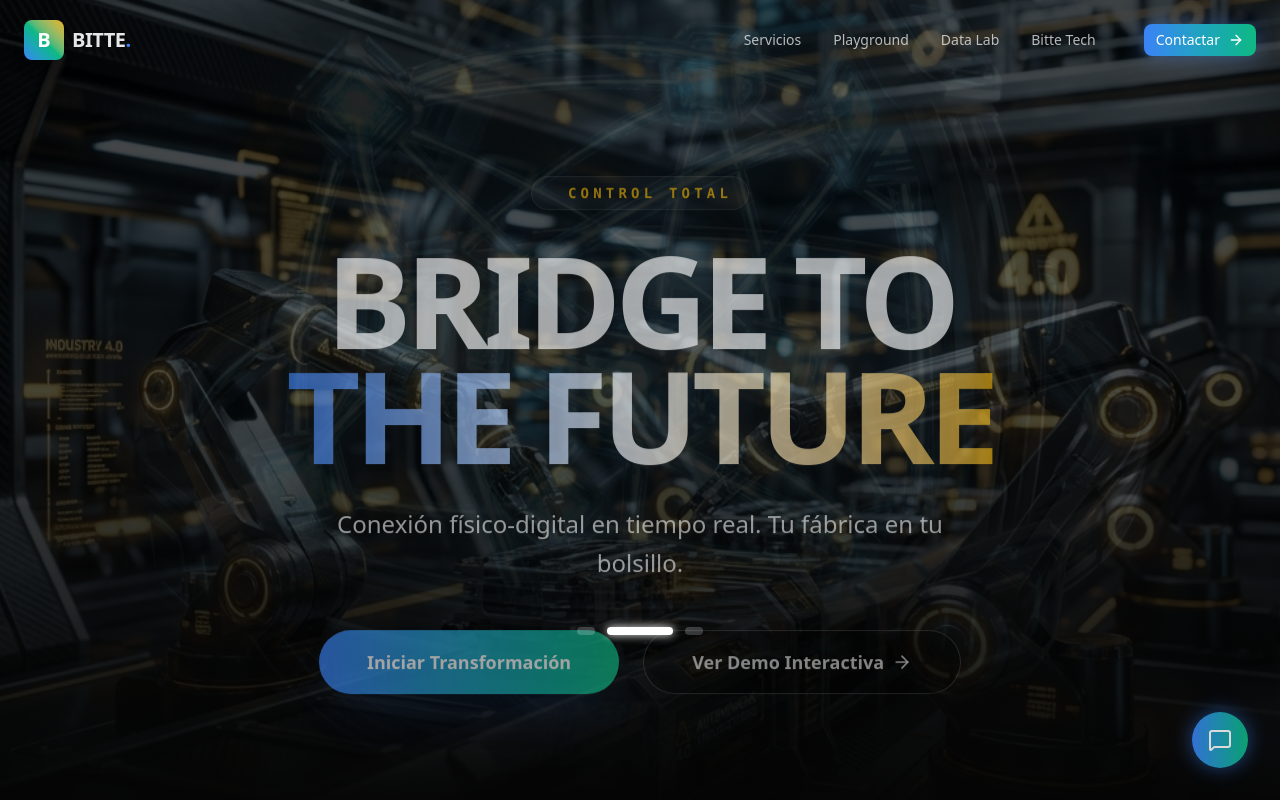
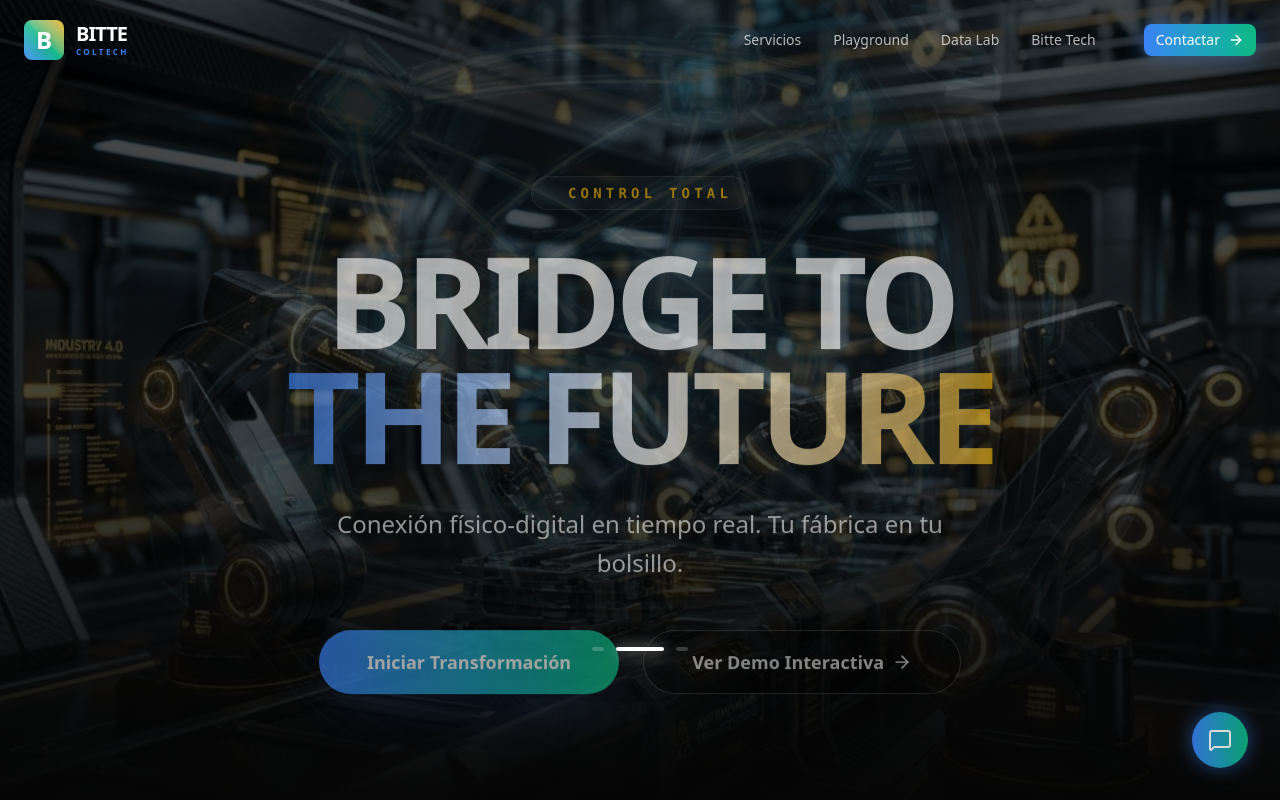
Before and after one commit to bittecoltech-sketch/Bitte, a Next.js app: page / in a window 1280 px wide. Shown: the top 800 px of the page. Built offline with nearby package versions, Linux system fonts and the light colour scheme.

Commit message:
fix: resolve hero indicator overlap and implement new BITTE logo

```diff
--- a/components/layout/Footer.tsx
+++ b/components/layout/Footer.tsx
@@ -3,7 +3,8 @@ export default function Footer() {
         <footer className="bg-bitte-base border-t border-white/5 py-12 mt-20">
             <div className="container mx-auto px-6 grid md:grid-cols-4 gap-8">
                 <div>
-                    <h3 className="text-2xl font-bold bg-clip-text text-transparent bg-gradient-to-r from-bitte-blue to-white mb-4">BITTE.</h3>
+                    <h3 className="text-2xl font-black tracking-tighter text-white mb-2">BITTE</h3>
+                    <p className="text-[10px] font-bold tracking-[0.3em] text-bitte-blue uppercase mb-4">Coltech</p>
                     <p className="text-bitte-steel text-sm">
                         Bridge to Technology.
                         <br />
--- a/components/layout/Navbar.tsx
+++ b/components/layout/Navbar.tsx
@@ -32,13 +32,24 @@ export default function Navbar() {
         >
             <div className="container mx-auto px-6 h-20 flex items-center justify-between">
                 {/* Logo */}
-                <Link href="/" className="flex items-center gap-2 group">
-                    <div className="w-10 h-10 bg-gradient-to-tr from-bitte-blue via-bitte-green to-bitte-gold rounded-lg flex items-center justify-center text-white font-bold text-xl shadow-lg group-hover:shadow-bitte-blue/50 transition-all">
-                        B
+                <Link href="/" className="flex items-center gap-3 group">
+                    <div className="relative w-10 h-10 overflow-hidden rounded-lg shadow-2xl group-hover:shadow-bitte-blue/40 transition-all duration-500">
+                        {/* Recreating the faceted B with gradients */}
+                        <div className="absolute inset-0 bg-gradient-to-tr from-bitte-blue via-bitte-green to-bitte-gold animate-gradient-slow" />
+                        <div className="absolute inset-0 flex items-center justify-center text-white font-black text-2xl z-10 drop-shadow-md">
+                            B
+                        </div>
+                        {/* Glossy overlay */}
+                        <div className="absolute inset-0 bg-gradient-to-br from-white/20 to-transparent pointer-events-none" />
                     </div>
-                    <span className="text-xl font-bold tracking-tight text-white/90">
-                        BITTE<span className="text-bitte-blue">.</span>
-                    </span>
+                    <div className="flex flex-col">
+                        <span className="text-xl font-black tracking-tighter text-white leading-none">
+                            BITTE
+                        </span>
+                        <span className="text-[8px] font-bold tracking-[0.3em] text-bitte-blue leading-none mt-1">
+                            COLTECH
+                        </span>
+                    </div>
                 </Link>
 
                 {/* Desktop Nav */}
--- a/components/sections/Hero.tsx
+++ b/components/sections/Hero.tsx
@@ -110,14 +110,14 @@ export default function Hero() {
                 </motion.div>
 
                 {/* Slide Indicators */}
-                <div className="absolute bottom-12 flex gap-3 z-20">
+                <div className="absolute bottom-8 left-1/2 -translate-x-1/2 flex gap-3 z-30">
                     {slides.map((_, i) => (
                         <button
                             key={i}
                             onClick={() => setCurrentSlide(i)}
-                            className={`h-1.5 transition-all duration-500 rounded-full box-content border border-transparent ${i === currentSlide
-                                    ? 'w-16 bg-white shadow-[0_0_10px_white]'
-                                    : 'w-4 bg-white/20 hover:bg-white/40'
+                            className={`h-1 transition-all duration-500 rounded-full box-content ${i === currentSlide
+                                ? 'w-12 bg-white shadow-[0_0_15px_rgba(255,255,255,0.8)]'
+                                : 'w-3 bg-white/20 hover:bg-white/40'
                                 }`}
                         />
                     ))}
--- a/package.json
+++ b/package.json
@@ -12,7 +12,7 @@
     "clsx": "^2.1.1",
     "framer-motion": "^12.27.1",
     "lucide-react": "^0.562.0",
-    "next": "16.1.4",
+    "next": "^16.1.6",
     "react": "19.2.3",
     "react-dom": "19.2.3",
     "recharts": "^3.6.0",
```
Also changed, not shown: 2 other files (tests, documents, lock files or other folders).
